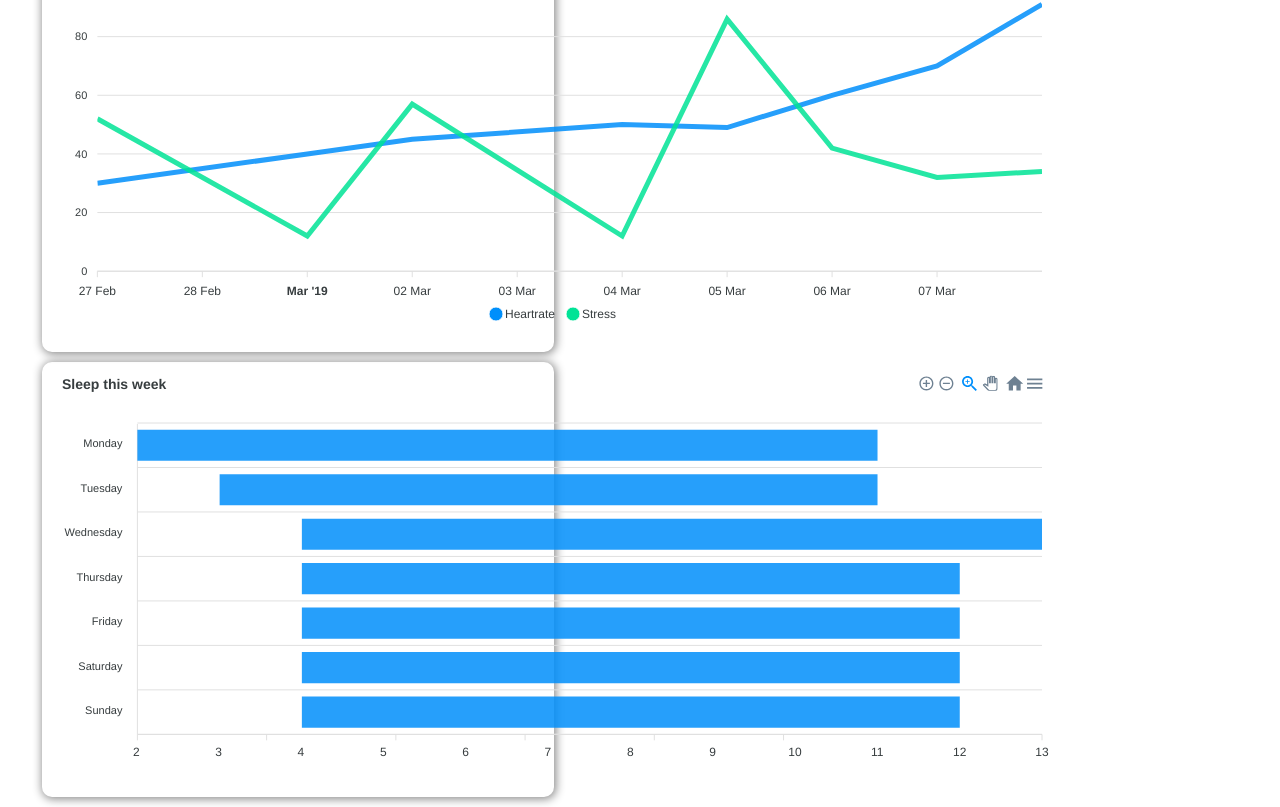
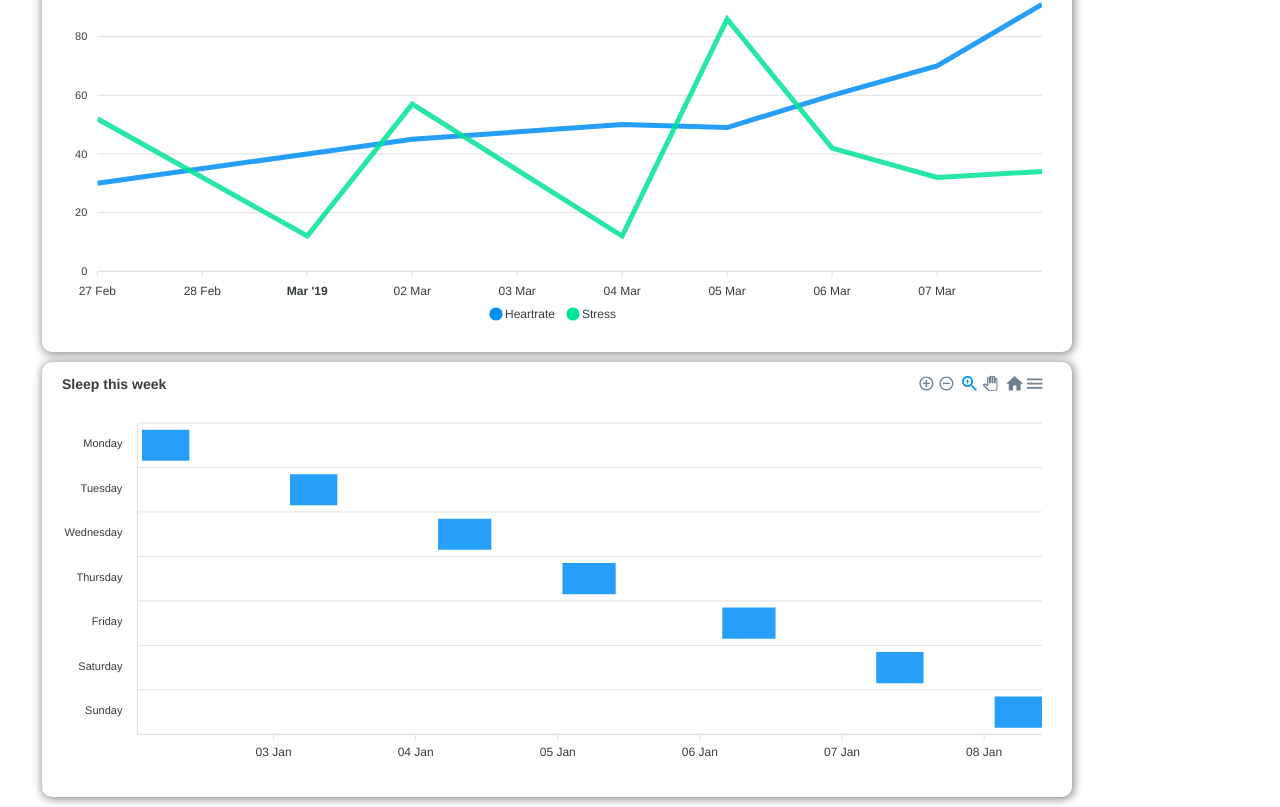
Before and after one commit to quantifiedstudent/dashboard, a Next.js app: page /smartwatch in a window 1280 px wide. Shown: the part 223-1030 px from the top of the page. Built offline with nearby package versions, Linux system fonts and the light colour scheme.

Commit message:
Fixed sleep graph

```diff
--- a/components/shared/Graphs/LineGraph.tsx
+++ b/components/shared/Graphs/LineGraph.tsx
@@ -1,5 +1,5 @@
 import {useEffect, useState} from "react";
-import styles from "../Global.module.css";
+import styles from "../Shared.module.css";
 import {getWatchDataKeys} from "../../../statemanagement/global/global.selectors";
 import {connect} from "react-redux";
 import {GraphProps} from "../../../interfaces/props";
--- a/components/shared/Graphs/TimeLine.tsx
+++ b/components/shared/Graphs/TimeLine.tsx
@@ -1,4 +1,4 @@
-import styles from "../Global.module.css";
+import styles from "../Shared.module.css";
 import Chart from "react-apexcharts";
 import {ApexOptions} from "apexcharts";
 
@@ -8,50 +8,50 @@ const series = [
             {
                 x: 'Monday',
                 y: [
-                    new Date(2020, 12, 2, 2).getHours(),
-                    new Date(2020, 12, 2, 11).getHours(),
+                    new Date(2020, 12, 2, 2).getTime(),
+                    new Date(2020, 12, 2, 10).getTime(),
                 ]
             },
             {
                 x: 'Tuesday',
                 y: [
-                    new Date(2020, 12, 3, 3).getHours(),
-                    new Date(2020, 12, 3, 11).getHours(),
+                    new Date(2020, 12, 3, 3).getTime(),
+                    new Date(2020, 12, 3, 11).getTime(),
                 ]
             },
             {
                 x: 'Wednesday',
                 y: [
-                    new Date(2020, 12, 4, 4).getHours(),
-                    new Date(2020, 12, 4, 13).getHours(),
+                    new Date(2020, 12, 4, 4).getTime(),
+                    new Date(2020, 12, 4, 13).getTime(),
                 ]
             },
             {
                 x: 'Thursday',
                 y: [
-                    new Date(2020, 12, 5, 4).getHours(),
-                    new Date(2020, 12, 5, 12).getHours()
+                    new Date(2020, 12, 5, 1).getTime(),
+                    new Date(2020, 12, 5, 10).getTime()
                 ]
             },
             {
                 x: 'Friday',
                 y: [
-                    new Date(2020, 12, 6, 4).getHours(),
-                    new Date(2020, 12, 6, 12).getHours()
+                    new Date(2020, 12, 6, 4).getTime(),
+                    new Date(2020, 12, 6, 13).getTime()
                 ]
             },
             {
                 x: 'Saturday',
                 y: [
-                    new Date(2020, 12, 7, 4).getHours(),
-                    new Date(2020, 12, 7, 12).getHours()
+                    new Date(2020, 12, 7, 6).getTime(),
+                    new Date(2020, 12, 7, 14).getTime()
                 ]
             },
             {
                 x: 'Sunday',
                 y: [
-                    new Date(2020, 12, 8, 4).getHours(),
-                    new Date(2020, 12, 8, 12).getHours()
+                    new Date(2020, 12, 8, 2).getTime(),
+                    new Date(2020, 12, 8, 10).getTime(),
                 ]
             }
         ]
--- a/components/shared/Global.module.css
+++ b/components/shared/Shared.module.css
@@ -2,6 +2,6 @@
     box-shadow: 1px 1px 10px 1px #888888;
     border-radius: 10px;
     padding: 10px;
-    width: 40vw;
+    width: 1030px;
     margin: 10px;
 }
```
